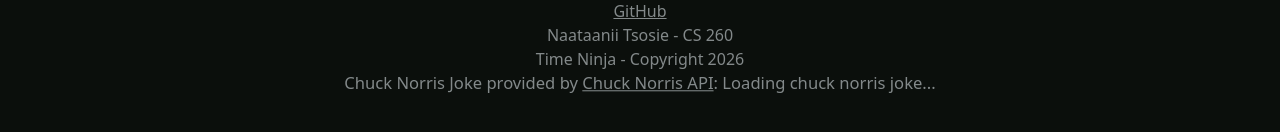
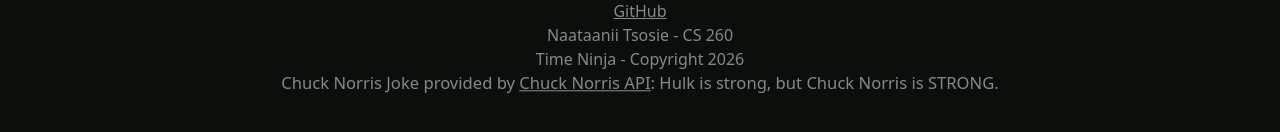
Before and after one commit to naataaniitsosie/startup, a React (Vite) app: page / in a window 1280 px wide. Shown: the part 526-658 px from the top of the page. Built offline with nearby package versions, Linux system fonts and the light colour scheme.

Commit message:
useEffect needs to get first joke

```diff
--- a/src/app.jsx
+++ b/src/app.jsx
@@ -18,12 +18,15 @@ export default function App() {
   const [chuckNorrisJoke, setChuckNorrisJoke] = React.useState("Loading chuck norris joke...");
 
   useEffect(() => {
-    setInterval(() => {
+    const getJoke = () => {
       // MOCKED BACKEND CALL TO GET A CHUCK NORRIS JOKE
       const i = Math.random() * MOCK_CHUCK_NORRIS_JOKES.length;
       const index = Math.floor(i);
       setChuckNorrisJoke(MOCK_CHUCK_NORRIS_JOKES[index].value);
-    }, 30000);
+    }
+
+    getJoke();
+    setInterval(getJoke, 30000);
   }, []);
 
 
```
